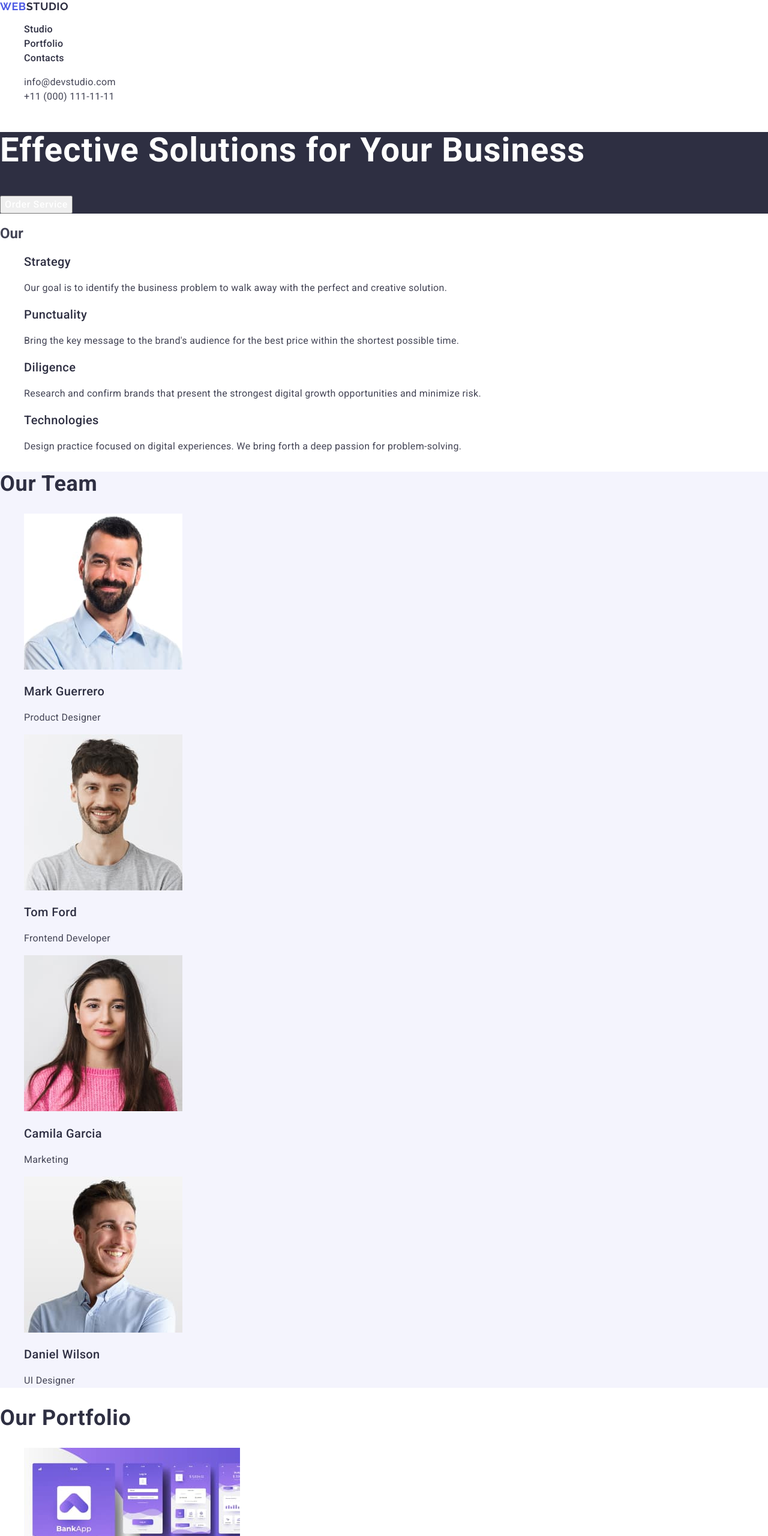
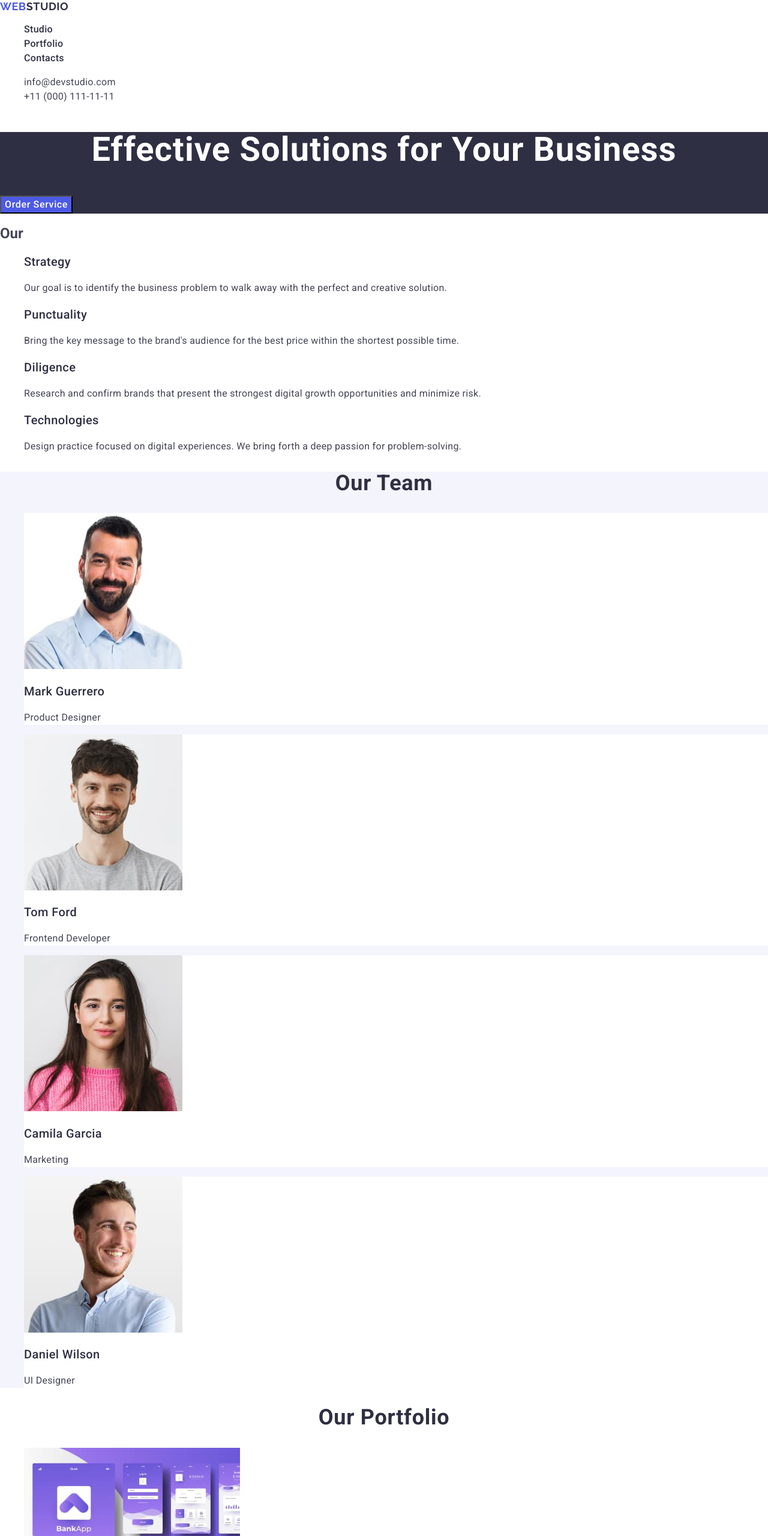
Before and after one commit to Sem3356/goit-markup-hw-02, a plain HTML site: page index.html in a window 1280 px wide. Shown: the top 2560 px of the page at 60% size. Drawn offline with nearby package versions, Linux system fonts and the light colour scheme.

Commit message:
add index file

```diff
--- a/css/styles.css
+++ b/css/styles.css
@@ -74,8 +74,9 @@ a {
 .main-title {
     font-weight: 700;
     font-size: 56px;
-    line-height: 1.07143;
+    line-height: 1.07;
     letter-spacing: 0.02em;
+    text-align: center;
     color: #fff;
 }
 
@@ -85,7 +86,15 @@ a {
     font-size: 16px;
     line-height: 1.5;
     letter-spacing: 0.04em;
+    cursor: pointer;
     color: #fff;
+    background-color: #4D5AE5;
+}
+
+
+.main-btn:focus,
+.main-btn:hover {
+    background-color: #404BBF;
 }
 
 
@@ -130,15 +139,19 @@ a {
 .team-title {
     font-weight: 700;
     font-size: 36px;
-    line-height: 1.11111;
+    line-height: 1.11;
     letter-spacing: 0.02em;
+    text-align: center;
+    text-transform: capitalize;
     color: #2e2f42;
 }
 
 
 .team-item {}
 
-.team-list {}
+.team-list {
+    background-color: #FFFFFF;
+}
 
 .team-images {}
 
@@ -167,8 +180,10 @@ a {
 .portfolio-title {
     font-weight: 700;
     font-size: 36px;
-    line-height: 1.11111;
+    line-height: 1.11;
     letter-spacing: 0.02em;
+    text-align: center;
+    text-transform: capitalize;
     color: #2e2f42;
 }
 
--- a/index.html
+++ b/index.html
@@ -28,10 +28,10 @@
                     <a class="nav-link" href="./index.html">Studio</a>
                 </li>
                 <li class="nav-item">
-                    <a class="nav-link" href="./index.html">Portfolio</a>
+                    <a class="nav-link" href="">Portfolio</a>
                 </li>
                 <li class="nav-item">
-                    <a class="nav-link" href="./index.html">Contacts</a>
+                    <a class="nav-link" href="">Contacts</a>
                 </li>
             </ul>
         </nav>
```
